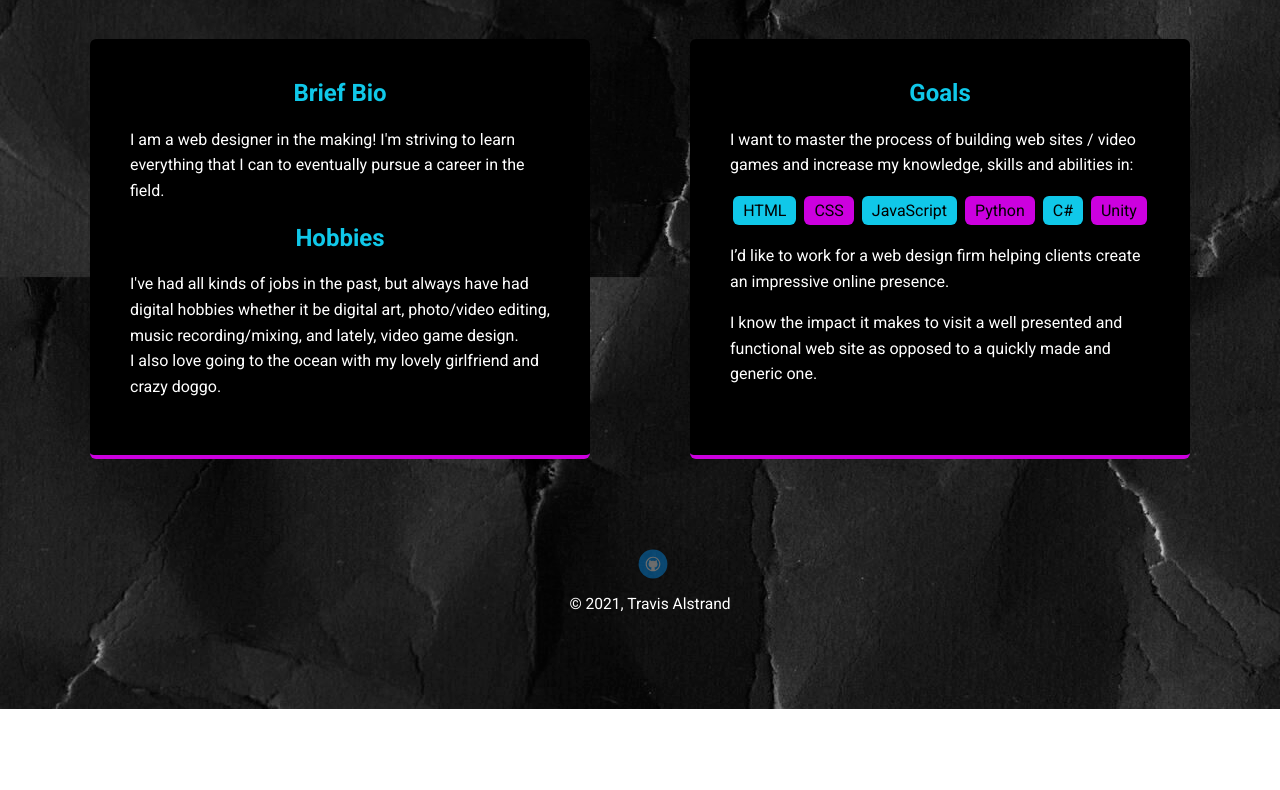
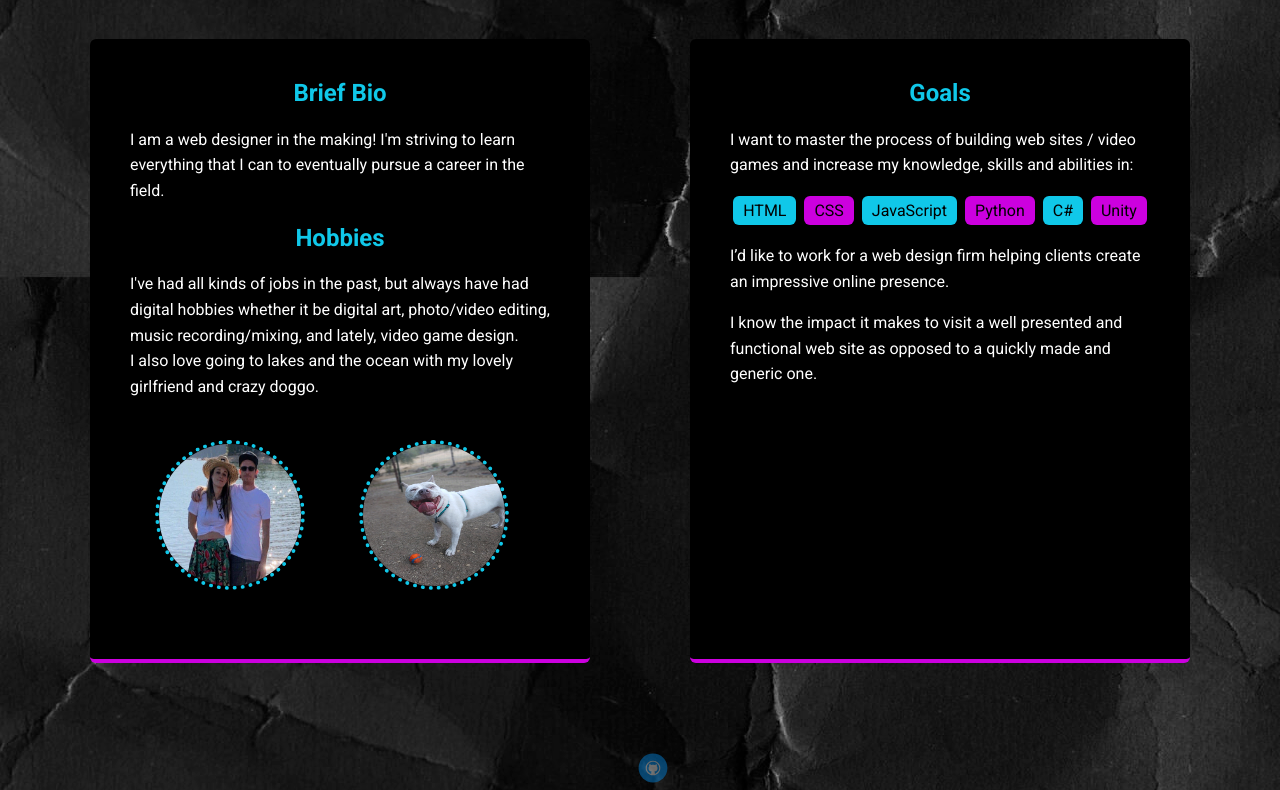
Before and after one commit to TravisAlstrand/techdegree-project-1, a plain HTML site: page index.html in a window 1280 px wide. Shown: the part 481-1271 px from the top of the page. Before the commit the page ends 1190 px from the top, so only its background shows below. Drawn offline with Linux system fonts and the light colour scheme; a web font is replaced by a local one.

Commit message:
Added photos
Added photos to index.html

```diff
--- a/index.html
+++ b/index.html
@@ -30,7 +30,9 @@
         <h2>Hobbies</h2>
         <p>I've had all kinds of jobs in the past, but always have had digital hobbies whether it be digital art, photo/video editing,
            music recording/mixing, and lately, video game design.<br>
-           I also love going to the ocean with my lovely girlfriend and crazy doggo.</p>
+           I also love going to lakes and the ocean with my lovely girlfriend and crazy doggo.</p>
+          <img src="images/AtTheLake2.jpg" alt="Travis and Krista at the lake" title="Krista and I at the lake." class="page-image">
+          <img src="images/Gunner.jpeg" alt="The crazy doggo Gunner" title="The crazy doggo Gunner" class="page-image">
       </section>
 
       <section class="card">
--- a/styles.css
+++ b/styles.css
@@ -108,15 +108,6 @@ header .profile-image:hover {
   border-color: rgb(16, 200, 233);
 }
 
-h2 {
-  text-align: center;
-  color: rgb(16, 200, 233);
-  transition: all .5s;
-}
-h2:hover {
-  color:#cc00df;
-}
-
 ul.skills {
   padding: 0;
   text-align: center;
@@ -182,6 +173,35 @@ a.social:hover {
   clear: both;
 }
 
+/* Styles I added */
+
+h2 {
+  text-align: center;
+  color: rgb(16, 200, 233);
+  transition: all .5s;
+}
+h2:hover {
+  color:#cc00df;
+}
+
+.page-image {
+  margin: 25px;
+  width: 150px;
+  height: 150px;
+  border-radius: 50%;
+  border: 4px dotted rgb(16, 200, 233);
+  transition: all .5s;
+  }
+.page-image:hover {
+  transform: scale(2);
+  border: 4px dotted #cc00df;
+}
+
+
+
+
+
+
 /* Styles for larger screens */
 @media screen and (min-width: 720px) {
 
```
Also changed, not shown: images/AtTheLake2.jpg (added), images/Gunner.jpeg (added).
